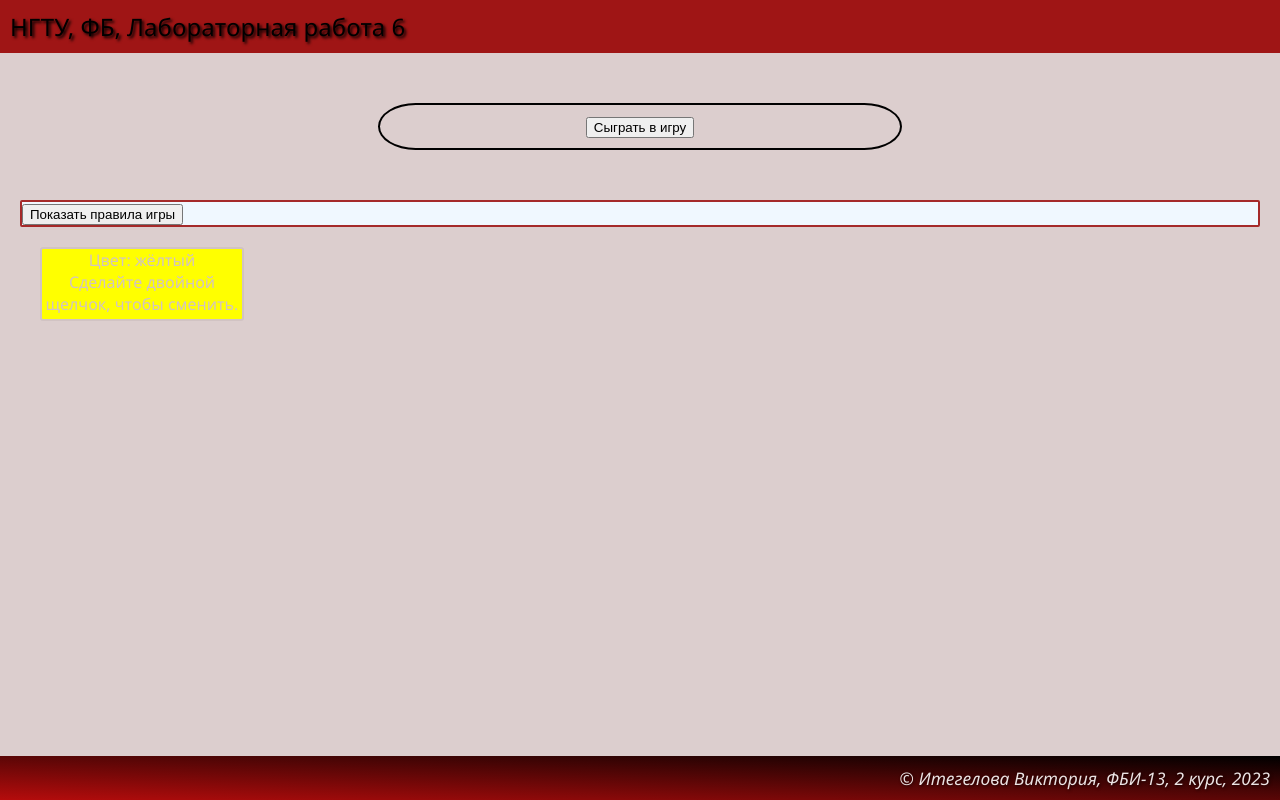
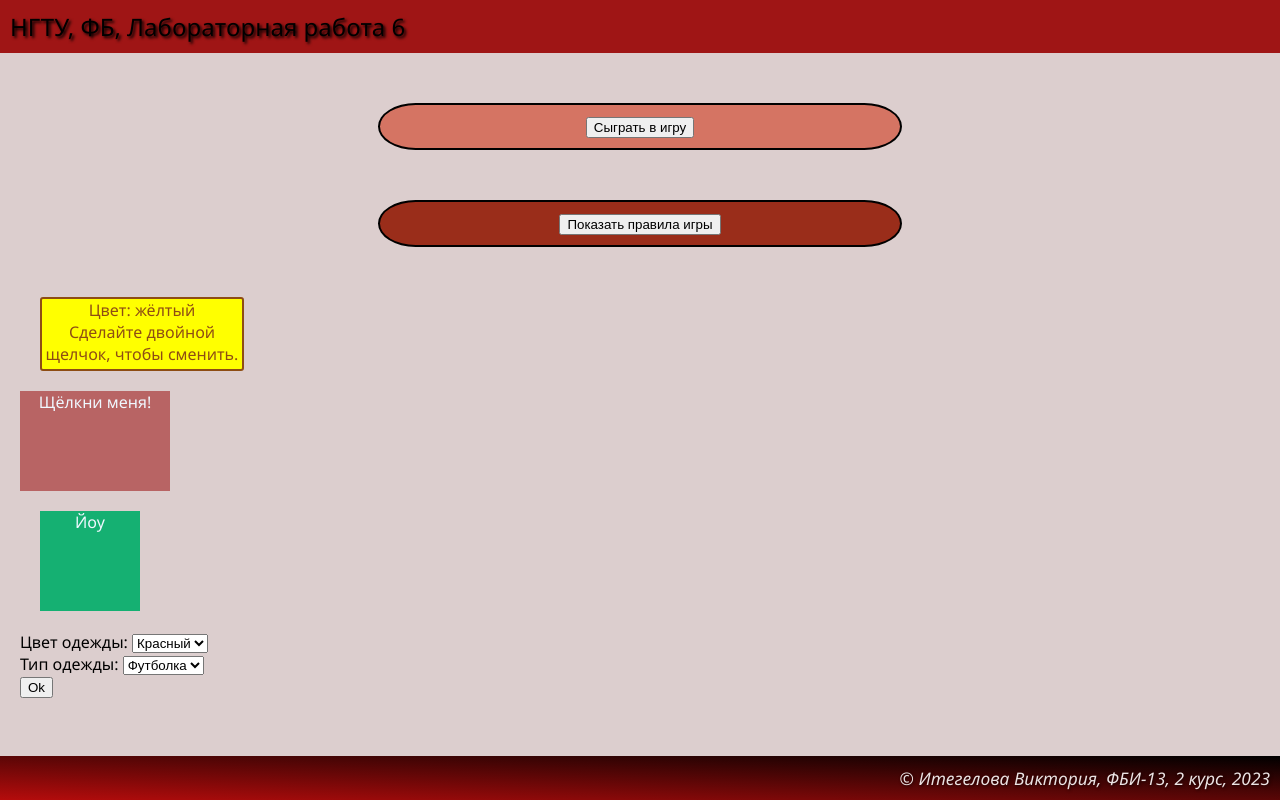
Before and after one commit to luvvundu/wep-programming-labs, a plain HTML site: page lab6.html in a window 1280 px wide. Drawn offline with Linux system fonts and the light colour scheme.

Commit message:
Двигающийся и раскрывающийся блок

```diff
--- a/lab6.html
+++ b/lab6.html
@@ -8,6 +8,7 @@
     <link rel="stylesheet" href="main.css">
     <style>
         .game {
+            background-color: rgb(213, 116, 99);
             width: 500px;
             border-radius: 80px/50px;
             margin: 50px auto;
@@ -17,11 +18,14 @@
             font-family: 'Segoe UI', Tahoma, Geneva, Verdana, sans-serif;
         }
         .rules {
-            background-color: aliceblue;
-            border-radius: 2px;
+            width: 500px;
+            background-color: rgb(154, 45, 26);
             border: 2px solid;
-            border-color: brown;
             font-family: 'Segoe UI', Tahoma, Geneva, Verdana, sans-serif;
+            border-radius: 80px/50px;
+            padding: 10px;
+            margin: 50px auto;
+            text-align: center;
         }
 
         .color {
@@ -33,7 +37,28 @@
             width: 200px;
             height: 70px;
             margin: 20px;
-            color: rgb(209, 195, 195);
+            color: rgb(142, 77, 20);
+        }
+        .block {
+            height: 100px;
+            width: 150px;
+            position: relative;
+            transition: 3ms;
+            cursor: pointer;
+            background-color: rgb(184, 100, 100);
+            color: aliceblue;
+            text-align: center;
+        }
+        .block2 {
+            text-align: center;
+            height: 100px;
+            width: 100px;
+            position: relative;
+            transition: 3ms;
+            cursor: pointer;
+            background-color: rgb(21, 176, 114);
+            color: aliceblue;
+            margin: 20px;
         }
     </style>
     <script>
@@ -75,7 +100,8 @@
             screens[1].style.display = 'block';
 
             let input = document.getElementById('user-number')
-            let userNumber = parseInt(input.value);
+            document.getElementById('user-number').value = '';
+            let userNumber = parseInt(0);
             let message = document.getElementById('result');
             if(userNumber > number) {
                 message.innerHTML = 'Вы преувеличили';
@@ -148,6 +174,21 @@
                 document.getElementById('color-name').innerHTML = 'жёлтый';
             }
         }
+        function changePosition() {
+            if(block.style.left == 0) {
+                document.querySelector(".block").style.position = "absolute";
+                document.querySelector(".block").style.right = 0;
+            }
+            else if(block.style.right == 0) {
+                document.querySelector(".block").style.position = "absolute";
+                document.querySelector(".block").style.left = 0;
+            }
+        }
+        let blockWidth = 100;
+        function changePosition2() {
+            blockWidth + 50 >= 1000 ? blockWidth = 100 : blockWidth += 50;
+            document.querySelector(".block2").style.width =  `${blockWidth}px`;
+        }
     </script>
 </head>
 <body>
@@ -182,6 +223,7 @@
             </div>
             <div>
                 <button onclick="again()">Сыграть ещё раз</button>
+                <div id="result"></div>
             </div>
         </div>
 
@@ -208,6 +250,34 @@
             Цвет: <span id="color-name">жёлтый</span><br>
             Сделайте двойной щелчок, чтобы сменить.
         </div>
+
+        <div class="block" onclick="changePosition()">
+            Щёлкни меня!
+        </div>
+
+        <div class="block2" onclick="changePosition2()">
+            Йоу
+        </div>
+
+        <div>
+            Цвет одежды:
+            <select id="wear-color">
+                <option>Красный</option>
+                <option>Белый</option>
+                <option>Черный</option>
+            </select><br>
+
+            Тип одежды:
+            <select id="wear-color">
+                <option>Футболка</option>
+                <option>Поло</option>
+                <option>Майка</option>
+            </select><br>
+
+            <button>Ok</button><br>
+
+            <img id="wear">
+        </div>
     </main>
 
     <footer>
```
